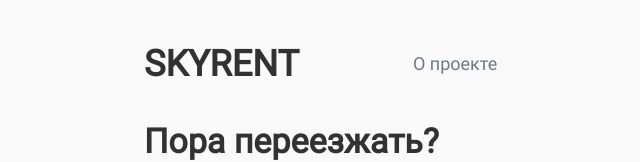
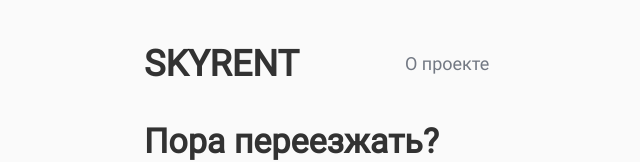
Before and after one commit to Yarengina/Skyrent, a React (Create React App) app: page / in a window 1280 px wide. Shown: the top 162 px of the page, without its empty margins (322-962 px from the left). Built offline with nearby package versions, Linux system fonts and the light colour scheme; no server answers.

Commit message:
refactoring css

```diff
--- a/src/components/Ui/Button/index.module.css
+++ b/src/components/Ui/Button/index.module.css
@@ -1,5 +1,5 @@
 .btn {
-  width: 350px;
+  width: 346px;
   height: 49px;
   font-family: 'Roboto';
   font-style: normal;
--- a/src/pages/MainPage/index.module.css
+++ b/src/pages/MainPage/index.module.css
@@ -1,6 +1,6 @@
 .nav {
   display: flex;
-  gap: 114px;
+  gap: 106px;
   align-items: center;
   padding: 43px 4px 10px 0px;
   position: fixed;
```
Also changed, not shown: 6 other files (tests, documents, lock files or other folders).
